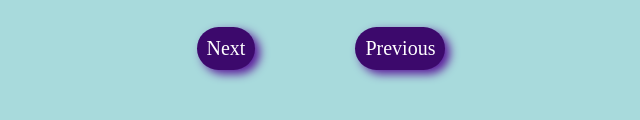
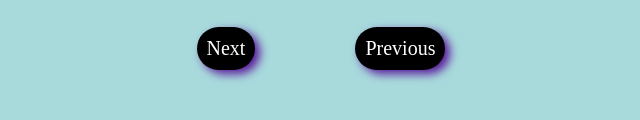
Before and after one commit to donarbl/hometownwebdonara, a website built with Vite: page index.html in a window 1280 px wide. Shown: the part 1529-1649 px from the top of the page, without its empty margins (319-959 px from the left). Built offline with nearby package versions, Linux system fonts and the light colour scheme.

Commit message:
Update styles.css

```diff
--- a/styles.css
+++ b/styles.css
@@ -78,7 +78,7 @@ h1, h2, h3, p {
 }
 
 #next_image, #previous_image {
-    background-color: #3c096c;
+    background-color: black;
     color:#ffffff;
     border-radius: 28px;
     font-family: "Prata", serif;
```
